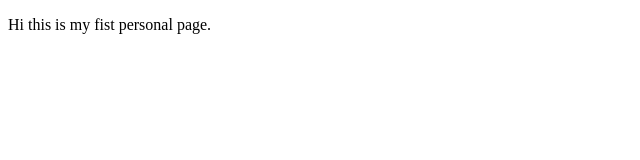
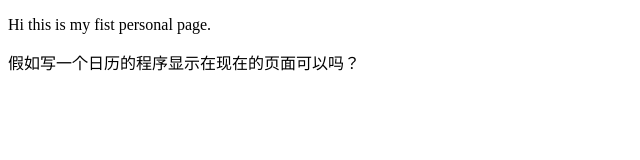
Before and after one commit to Tongjingyan/Tongjingyan.github.io, a plain HTML site: page index.html in a window 1280 px wide. Shown: the whole page, without its empty margins (0-640 px from the left). Drawn offline with Linux system fonts and the light colour scheme.

Commit message:
Update index.html

```diff
--- a/index.html
+++ b/index.html
@@ -7,6 +7,7 @@
 </head>
 <body>
     <p>Hi this is my fist personal page.</p>
+    <p>假如写一个日历的程序显示在现在的页面可以吗？</p>
     <!-- 在这里添加你的页面内容 -->
 
 </body>
```
